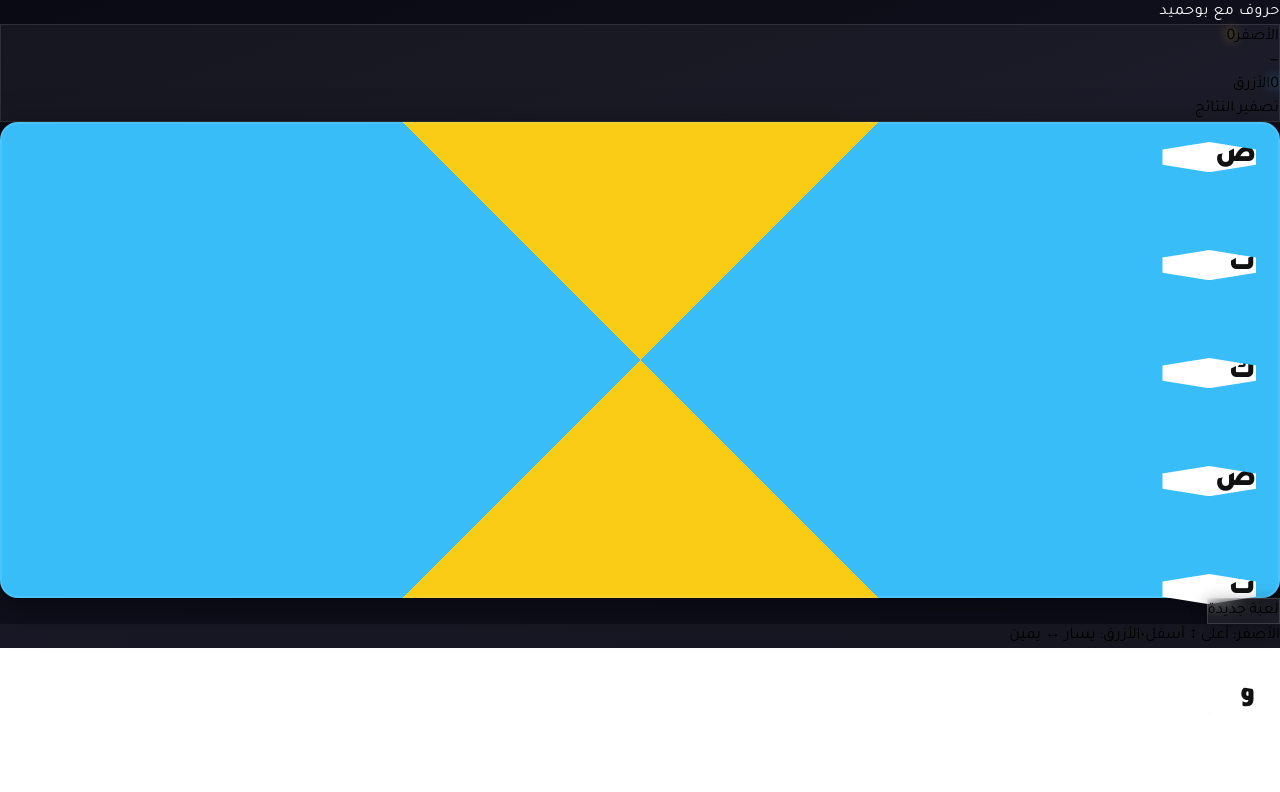
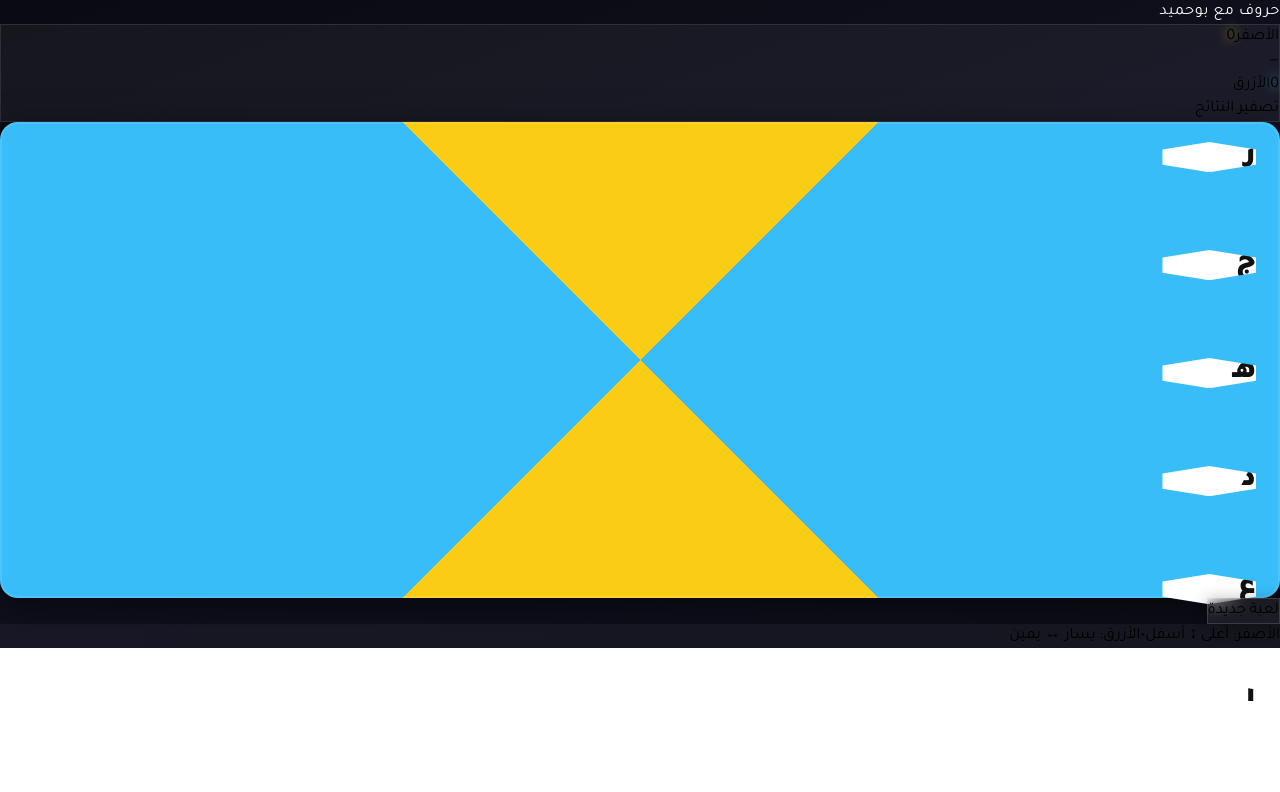
Before and after one commit to Suzry/huroof, a React (Vite) app in the folder huroof/: page / in a window 1280 px wide. Shown: the top 792 px of the page. Built offline with nearby package versions, Linux system fonts and the light colour scheme.

Commit message:
Update App.tsx

```diff
--- a/huroof/src/App.tsx
+++ b/huroof/src/App.tsx
@@ -79,10 +79,12 @@ type Grid = Cell[][]
 // ─── Pure Helpers ─────────────────────────────────────────────────────────────
 
 function makeGrid(): Grid {
+  // Shuffle all letters then take exactly ROWS×COLS — no duplicates possible
+  const shuffled = [...ARABIC_LETTERS].sort(() => Math.random() - 0.5).slice(0, ROWS * COLS)
   return Array.from({ length: ROWS }, (_, r) =>
     Array.from({ length: COLS }, (_, c) => ({
       row: r, col: c,
-      letter: ARABIC_LETTERS[Math.floor(Math.random() * ARABIC_LETTERS.length)],
+      letter: shuffled[r * COLS + c],
       color: 'neutral' as CellColor,
     }))
   )
```
